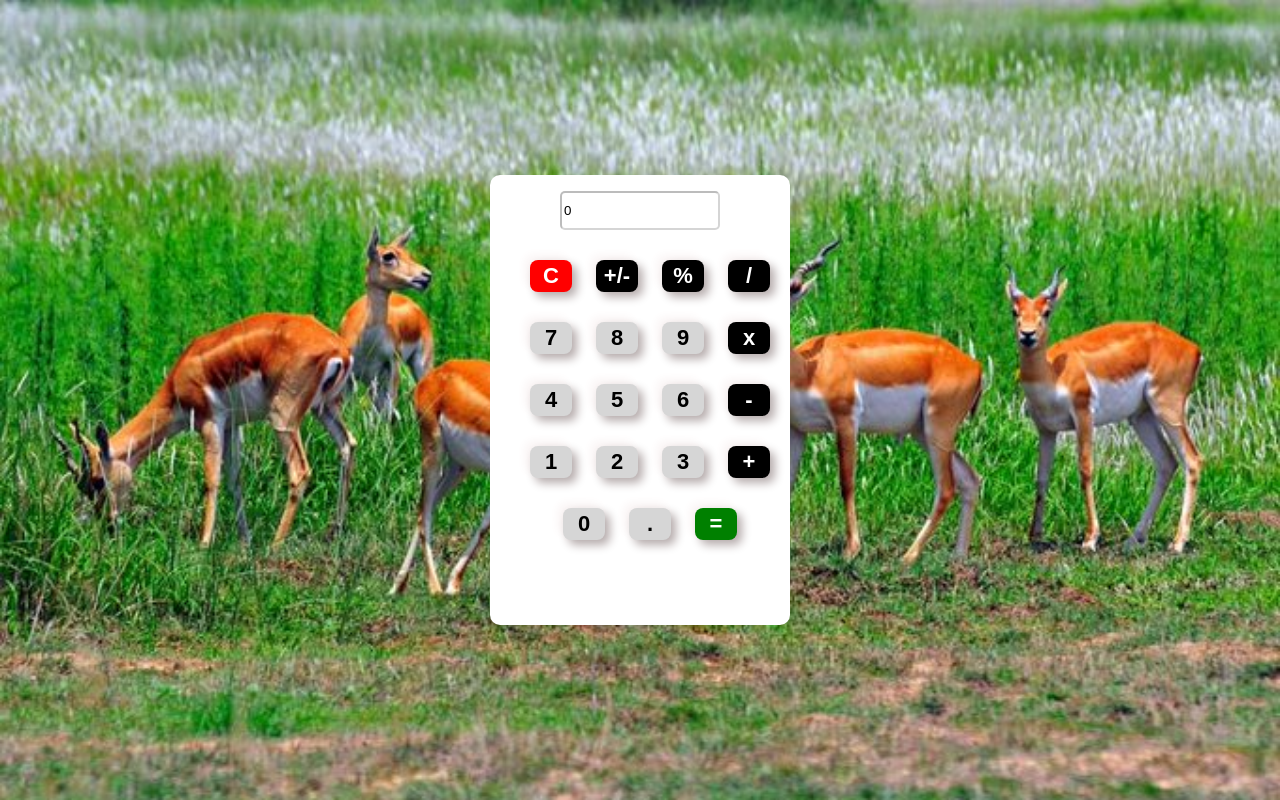
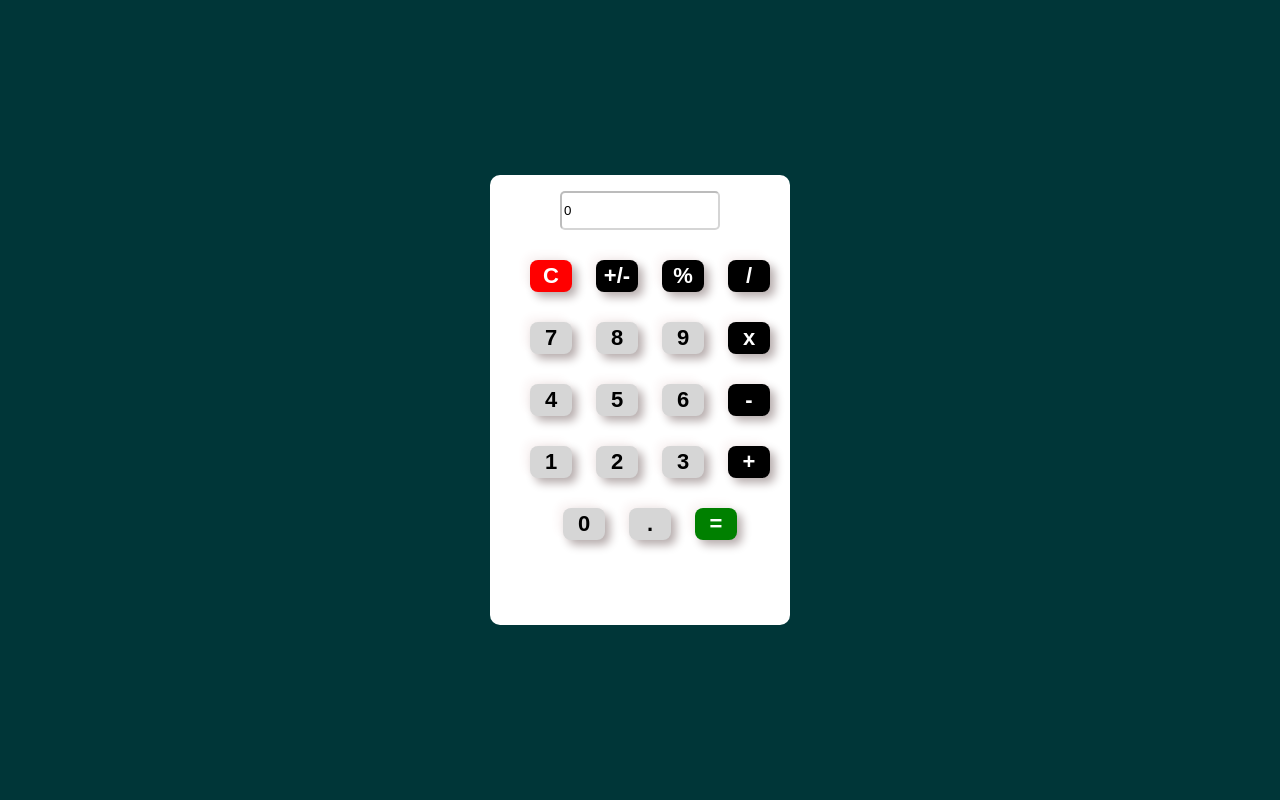
Before and after one commit to Odhiambo526/calculator, a plain HTML site: page index.html in a window 1280 px wide. Drawn offline with Linux system fonts and the light colour scheme; a web font is replaced by a local one.

Commit message:
Update style.css

```diff
--- a/style.css
+++ b/style.css
@@ -5,10 +5,7 @@
 }
 
 body {
-    background-image: url('15.jpeg');
-    background-repeat: no-repeat;
-    background-size: cover;
-    align-items: center;
+    background-color: #003638;
     justify-content: center;
     text-align: center;
     display: flex;
```
